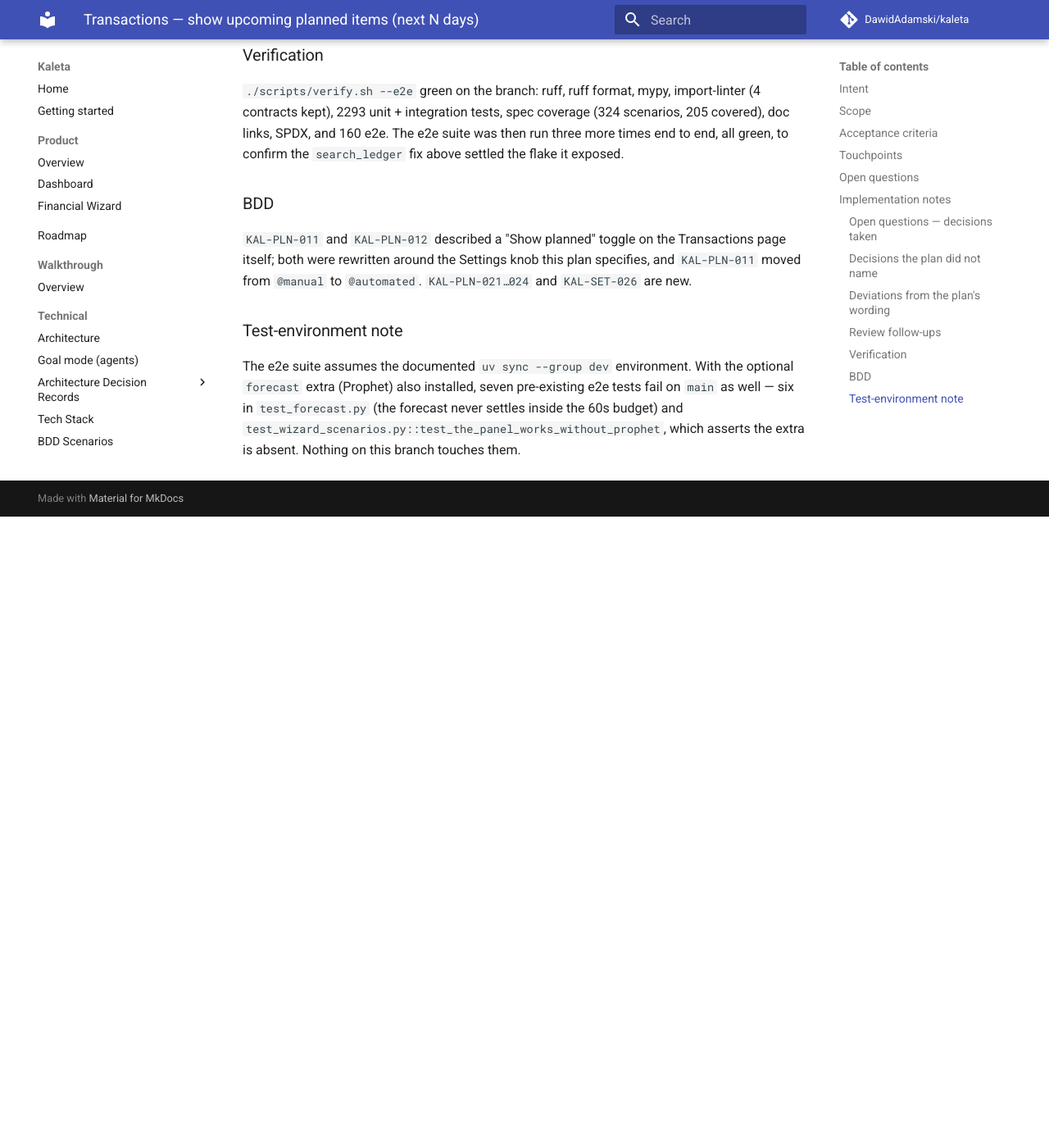
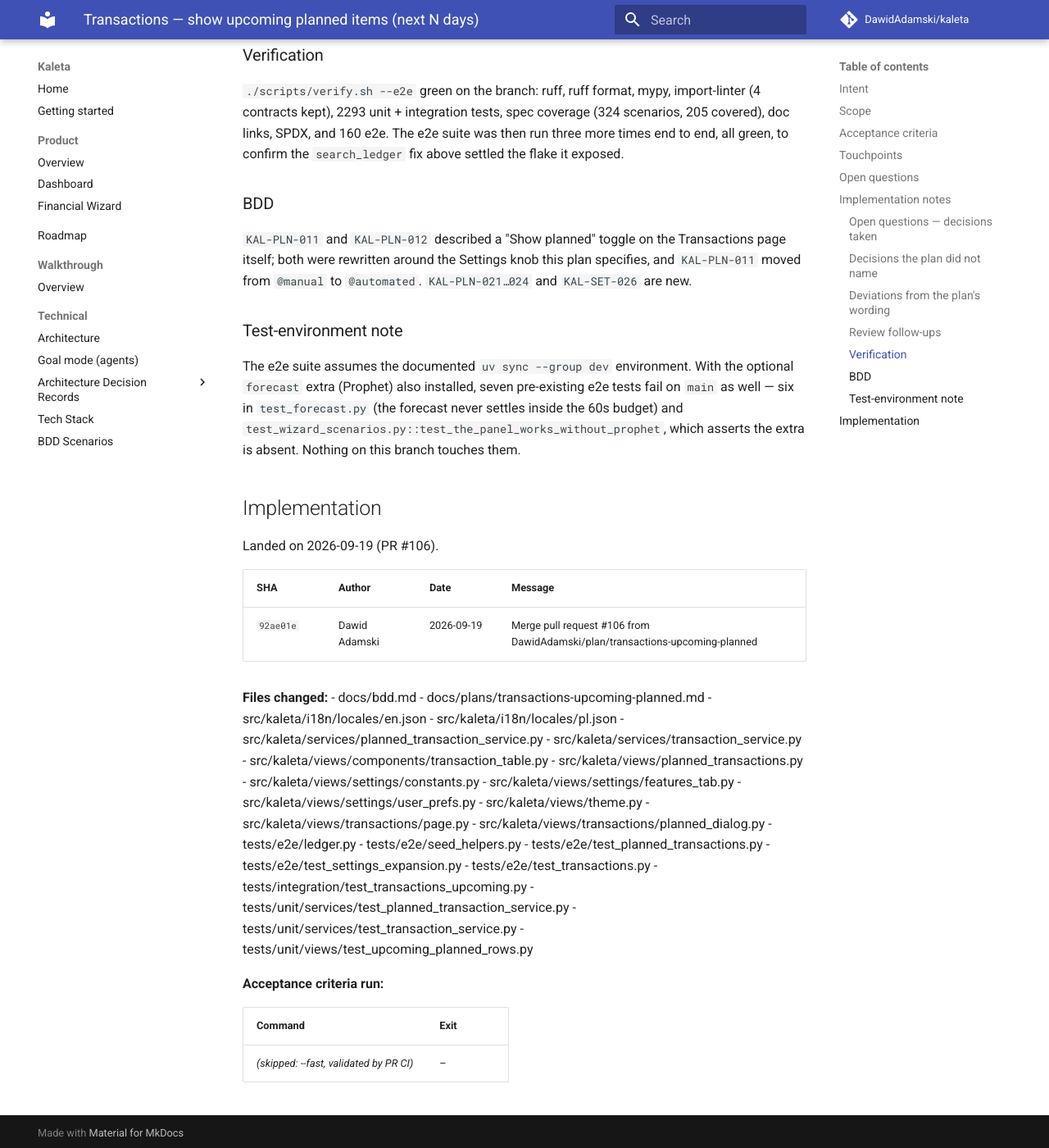
Before and after one commit to DawidAdamski/kaleta, an MkDocs documentation site: the page built from docs/plans/archive/transactions-upcoming-planned.md, in a window 1280 px wide and 1400 px high, scrolled down 6160 px. Shown: the whole window at 82% size. Built offline with MkDocs 1.6.1 and Material for MkDocs 9.7.7, drawn with Linux system fonts in a browser that asks for light colours; comment, search, counter and statistics services are not loaded; before the commit the page ends 6790 px from its top, so only the background shows below that.

Commit message:
docs(plans): archive transactions-upcoming-planned (#106)

```diff
--- a/docs/plans/transactions-upcoming-planned.md
+++ b/docs/plans/archive/transactions-upcoming-planned.md
@@ -3,8 +3,9 @@ plan_id: transactions-upcoming-planned
 title: Transactions — show upcoming planned items (next N days)
 area: transactions
 effort: medium
-roadmap_ref: ../roadmap.md#transactions
-status: in-progress
+roadmap_ref: ../../roadmap.md#transactions
+status: archived
+archived_at: 2026-09-19
 deferred_to: q4-2026
 ---
 
@@ -49,7 +50,7 @@ leaving the page.
     flow), not the Transaction edit dialog.
   - **"Post / convert to actual" is out of scope here.** That
     behaviour is owned by
-    [`planned-transactions-post-due.md`](archive/planned-transactions-post-due.md).
+    [`planned-transactions-post-due.md`](planned-transactions-post-due.md).
     After that plan ships, a thin follow-up may add a row-level
     Post button that calls the shared service — do not implement
     posting logic in this plan.
@@ -87,7 +88,7 @@ Out of scope:
 - Showing planned rows in the CSV export.
 - Posting / converting an occurrence to a real
   `Transaction` — see
-  [`planned-transactions-post-due.md`](archive/planned-transactions-post-due.md).
+  [`planned-transactions-post-due.md`](planned-transactions-post-due.md).
 
 ## Acceptance criteria
 
@@ -311,3 +312,42 @@ tests fail on `main` as well — six in `test_forecast.py` (the forecast never
 settles inside the 60s budget) and
 `test_wizard_scenarios.py::test_the_panel_works_without_prophet`, which asserts
 the extra is absent. Nothing on this branch touches them.
+
+## Implementation
+
+Landed on 2026-09-19 (PR #106).
+
+| SHA | Author | Date | Message |
+|---|---|---|---|
+| `92ae01e` | Dawid Adamski | 2026-09-19 | Merge pull request #106 from DawidAdamski/plan/transactions-upcoming-planned |
+
+**Files changed:**
+- docs/bdd.md
+- docs/plans/transactions-upcoming-planned.md
+- src/kaleta/i18n/locales/en.json
+- src/kaleta/i18n/locales/pl.json
+- src/kaleta/services/planned_transaction_service.py
+- src/kaleta/services/transaction_service.py
+- src/kaleta/views/components/transaction_table.py
+- src/kaleta/views/planned_transactions.py
+- src/kaleta/views/settings/constants.py
+- src/kaleta/views/settings/features_tab.py
+- src/kaleta/views/settings/user_prefs.py
+- src/kaleta/views/theme.py
+- src/kaleta/views/transactions/page.py
+- src/kaleta/views/transactions/planned_dialog.py
+- tests/e2e/ledger.py
+- tests/e2e/seed_helpers.py
+- tests/e2e/test_planned_transactions.py
+- tests/e2e/test_settings_expansion.py
+- tests/e2e/test_transactions.py
+- tests/integration/test_transactions_upcoming.py
+- tests/unit/services/test_planned_transaction_service.py
+- tests/unit/services/test_transaction_service.py
+- tests/unit/views/test_upcoming_planned_rows.py
+
+**Acceptance criteria run:**
+
+| Command | Exit |
+|---|---|
+| _(skipped: --fast, validated by PR CI)_ | – |
```
Also changed, not shown: docs/plans/README.md (+1 -1 lines).
